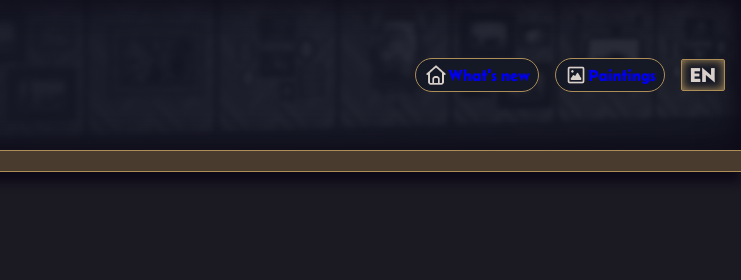
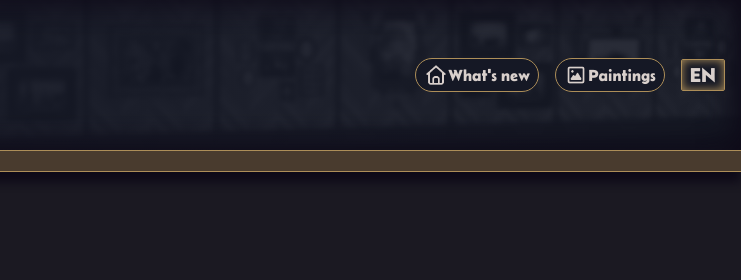
Before and after one commit to Luneriane/frames-xiv, a plain HTML site: page index.html in a window 1280 px wide. Shown: the top 280 px of the page, 539-1280 px from the left. Drawn offline with Linux system fonts and the light colour scheme.

Commit message:
fix nav-link

```diff
--- a/style.css
+++ b/style.css
@@ -229,6 +229,7 @@ header.is-compact #site-title span {
   border: 1px solid var(--gold);
   border-radius: 2em;
   text-decoration: none;
+  color: var(--light);
 }
 .nav-link:visited{
   color: var(--light);
```
